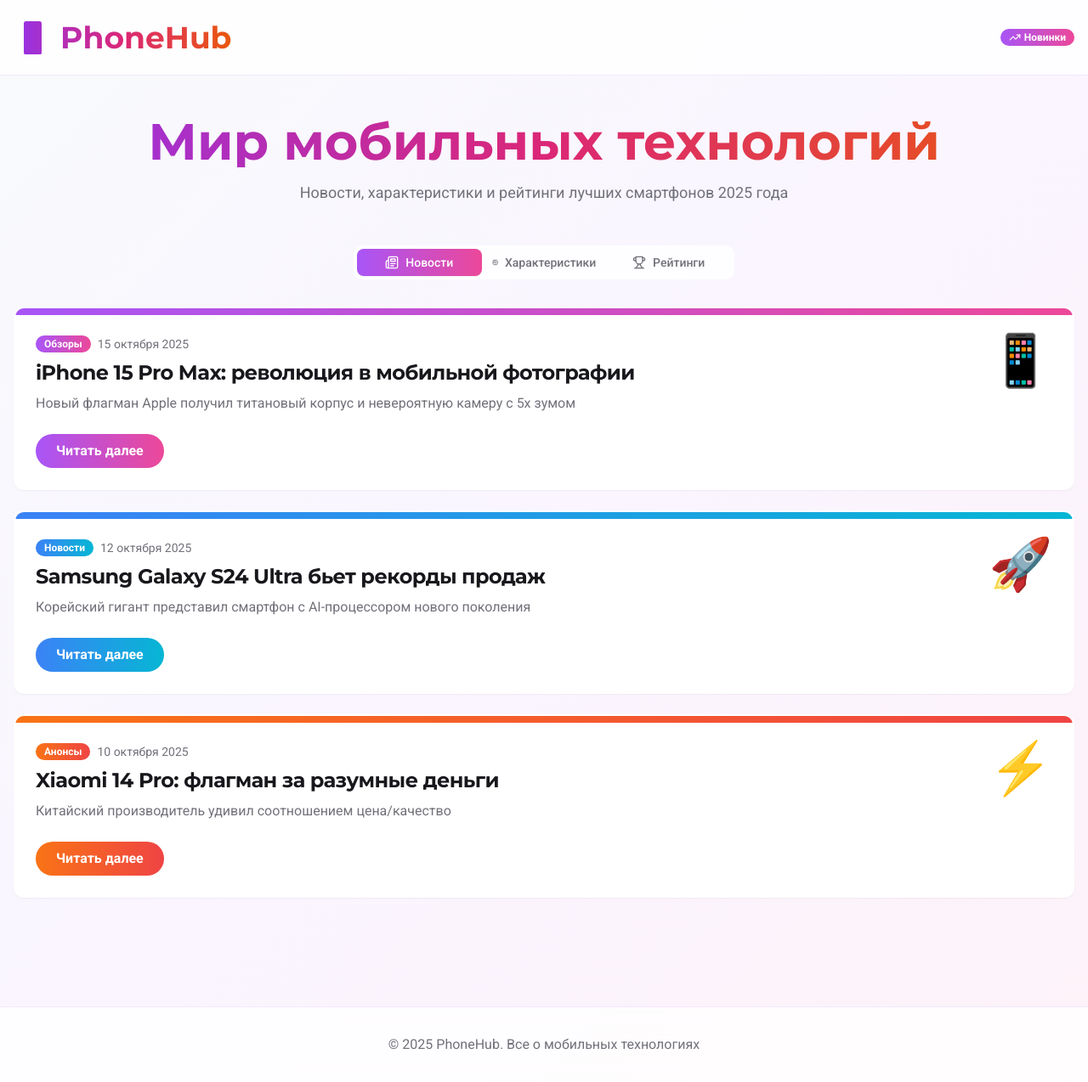
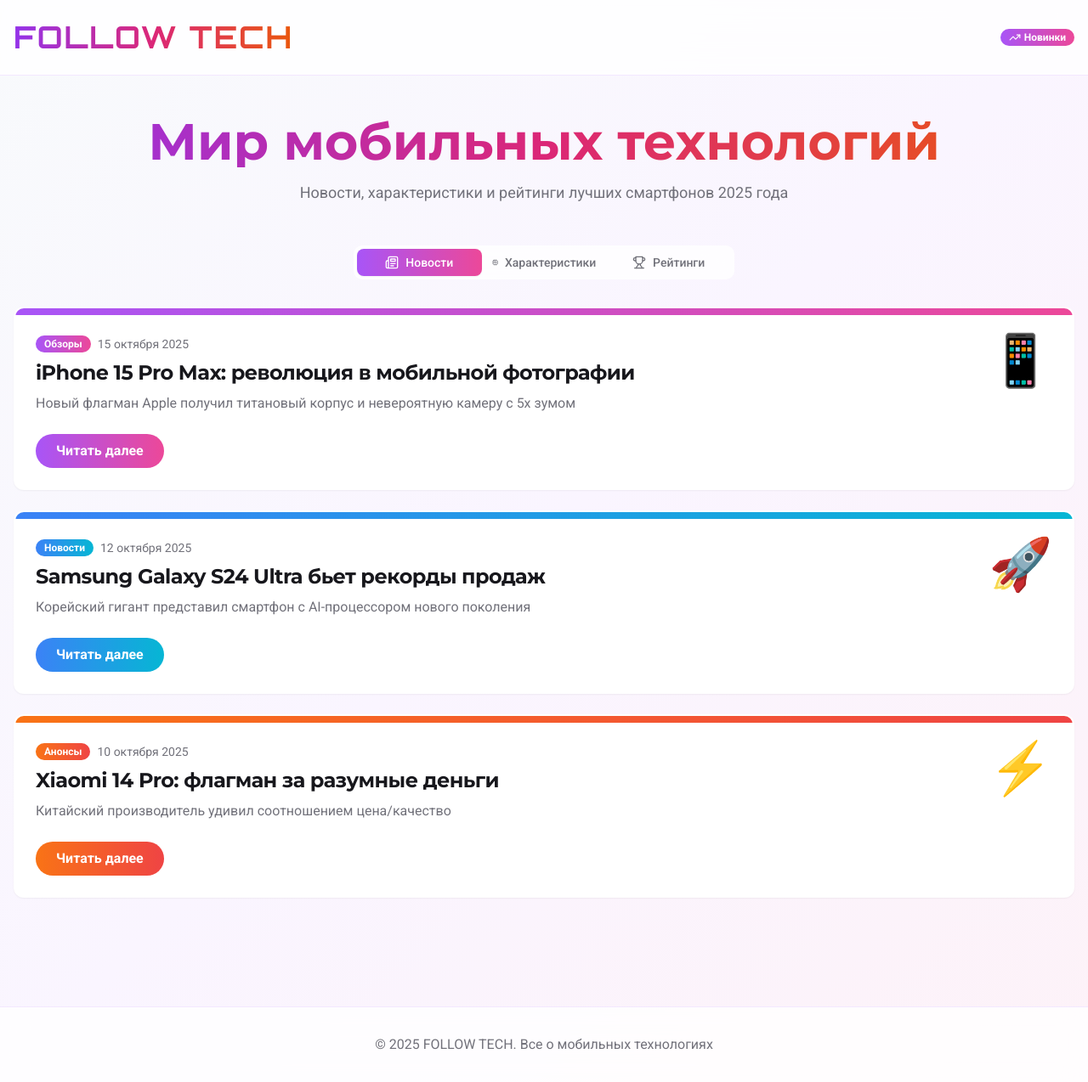
Before and after one commit to pr-poehali-dev/phone-info-portal, a React (Vite) app: page / in a window 1280 px wide. Shown: the whole page at 85% size. Built offline with nearby package versions, Linux system fonts and the light colour scheme.

Commit message:
feat: типографика сайта в tech-стиле

```diff
--- a/src/index.css
+++ b/src/index.css
@@ -1,4 +1,4 @@
-@import url("https://fonts.googleapis.com/css2?family=Montserrat:wght@400;600;700;800&family=Roboto:wght@300;400;500;700&display=swap");
+@import url("https://fonts.googleapis.com/css2?family=Montserrat:wght@400;600;700;800&family=Roboto:wght@300;400;500;700&family=Orbitron:wght@400;500;600;700;800;900&display=swap");
 
 @tailwind base;
 @tailwind components;
--- a/src/pages/Index.tsx
+++ b/src/pages/Index.tsx
@@ -105,8 +105,8 @@ const Index = () => {
       <header className="bg-white/80 backdrop-blur-lg border-b border-purple-100 sticky top-0 z-50">
         <div className="container mx-auto px-4 py-6">
           <div className="flex items-center justify-between">
-            <h1 className="text-3xl md:text-4xl font-bold bg-gradient-to-r from-purple-600 via-pink-600 to-orange-600 bg-clip-text text-transparent">
-              📱 PhoneHub
+            <h1 className="text-3xl md:text-4xl font-bold bg-gradient-to-r from-purple-600 via-pink-600 to-orange-600 bg-clip-text text-transparent font-orbitron tracking-wider">
+              FOLLOW TECH
             </h1>
             <div className="flex gap-2">
               <Badge variant="secondary" className="bg-gradient-to-r from-purple-500 to-pink-500 text-white border-0">
@@ -273,7 +273,7 @@ const Index = () => {
         <div className="container mx-auto px-4 py-8">
           <div className="text-center">
             <p className="text-muted-foreground">
-              © 2025 PhoneHub. Все о мобильных технологиях
+              © 2025 FOLLOW TECH. Все о мобильных технологиях
             </p>
           </div>
         </div>
--- a/tailwind.config.ts
+++ b/tailwind.config.ts
@@ -21,6 +21,7 @@ export default {
 			fontFamily: {
 				montserrat: ['Montserrat', 'sans-serif'],
 				roboto: ['Roboto', 'sans-serif'],
+				orbitron: ['Orbitron', 'sans-serif'],
 			},
 			colors: {
 				border: 'hsl(var(--border))',
```
